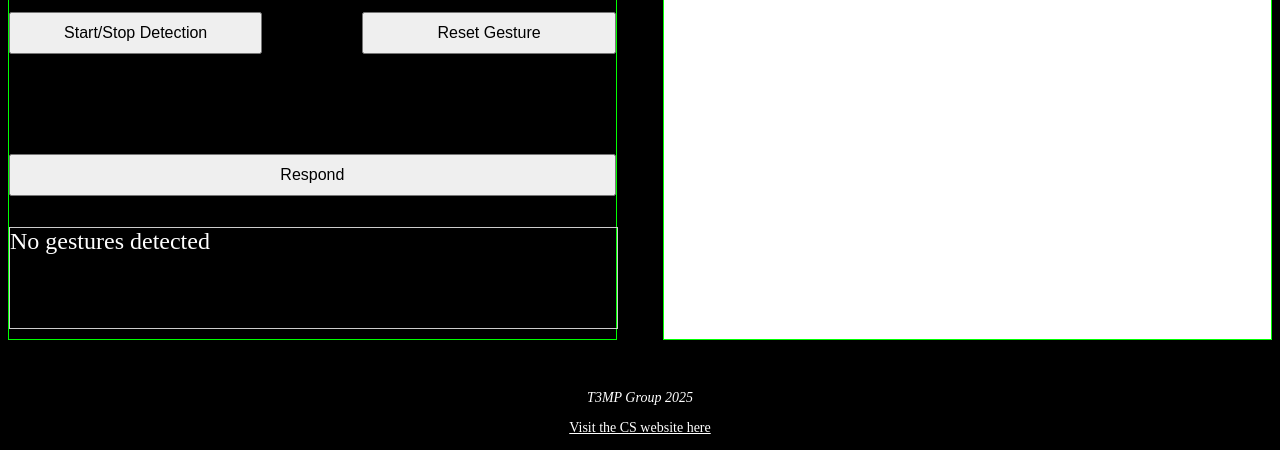
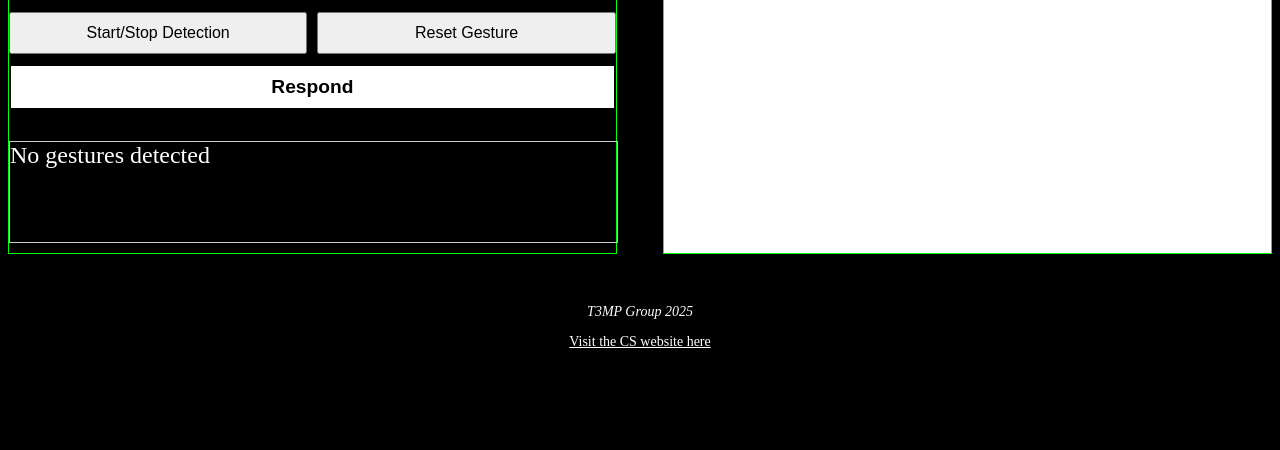
Before and after one commit to Zabdiel-G/ASL-RR, a Flask app: page / in a window 1280 px wide. Shown: the part 724-1174 px from the top of the page. After the commit the page ends 1072 px from the top, so only its background shows below. Run offline with Flask 3, Linux system fonts and the light colour scheme; parts of the project's set-up code (start-up, migrations or seed data) failed here and were passed over.

Commit message:
small changes to web ui

```diff
--- a/src/static/css/styles.css
+++ b/src/static/css/styles.css
@@ -88,9 +88,35 @@ h1 {
 .button-container {
   display: flex;
   flex-wrap: wrap;
-  gap: 100px;
+  gap: 10px;
   margin-top: 2px;
   width: 100%;
+}
+
+button {
+  padding: 8px 12px;
+  font-size: 1rem;
+  cursor: pointer;
+  flex: 1;
+  min-width: 140px;
+}
+
+.respond-button {
+  display: block;
+  width: 100%;
+  padding: 10px 15px;
+  font-size: 1.2rem;
+  font-weight: bold;
+  background-color: white;  /* Match other buttons */
+  border: 2px solid black;
+  color: black;
+  text-align: center;
+  margin-top: 10px; /* Space below the previous buttons */
+}
+
+.respond-button:hover {
+  background-color: lightgray; /* Light gray hover effect */
+  color: black;
 }
 
 #videoFeed {
--- a/src/templates/index.html
+++ b/src/templates/index.html
@@ -23,8 +23,9 @@
         <div class="button-container">
           <button type="button" id="toggleButton">Start/Stop Detection</button>
           <button type="button" id="resetButton">Reset Gesture</button>
-          <button type ="button" id="chatButton">Respond</button>
         </div>
+
+        <button type="button" id="chatButton" class="respond-button">Respond</button>
 
         <div id="status">
           <span id="stateText">Idle</span><br>
```
